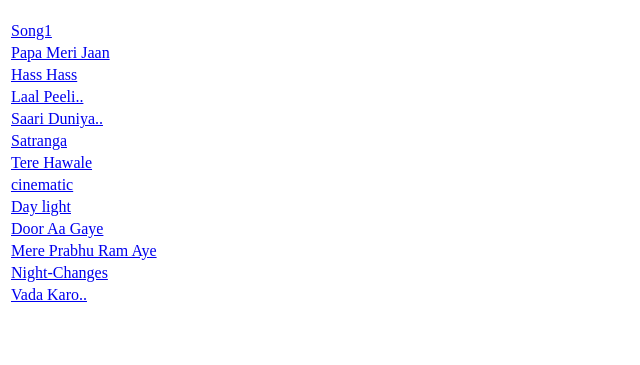
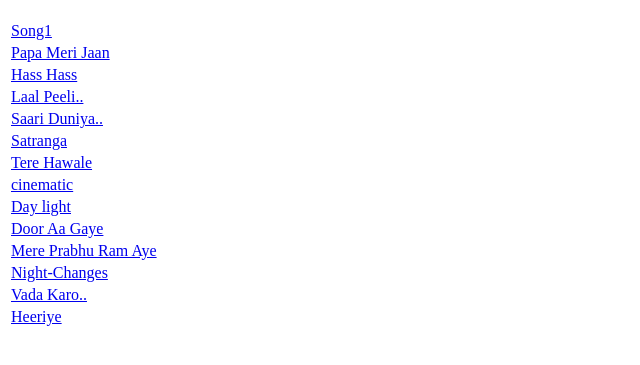
Before and after one commit to sachinsingh29/songs, a plain HTML site: page index.html in a window 1280 px wide. Shown: the part 61-426 px from the top of the page, without its empty margins (0-640 px from the left). Drawn offline with Linux system fonts and the light colour scheme.

Commit message:
Update index.html

```diff
--- a/index.html
+++ b/index.html
@@ -80,6 +80,11 @@
           >
         </td>
       </tr>
+       <tr>
+        <td>
+          <a href="songs/ncs/_Heeriye_64(PagalWorld.com.pe).mp3">Heeriye</a>
+        </td>
+      </tr>
     </table>
   </body>
 </html>
```
